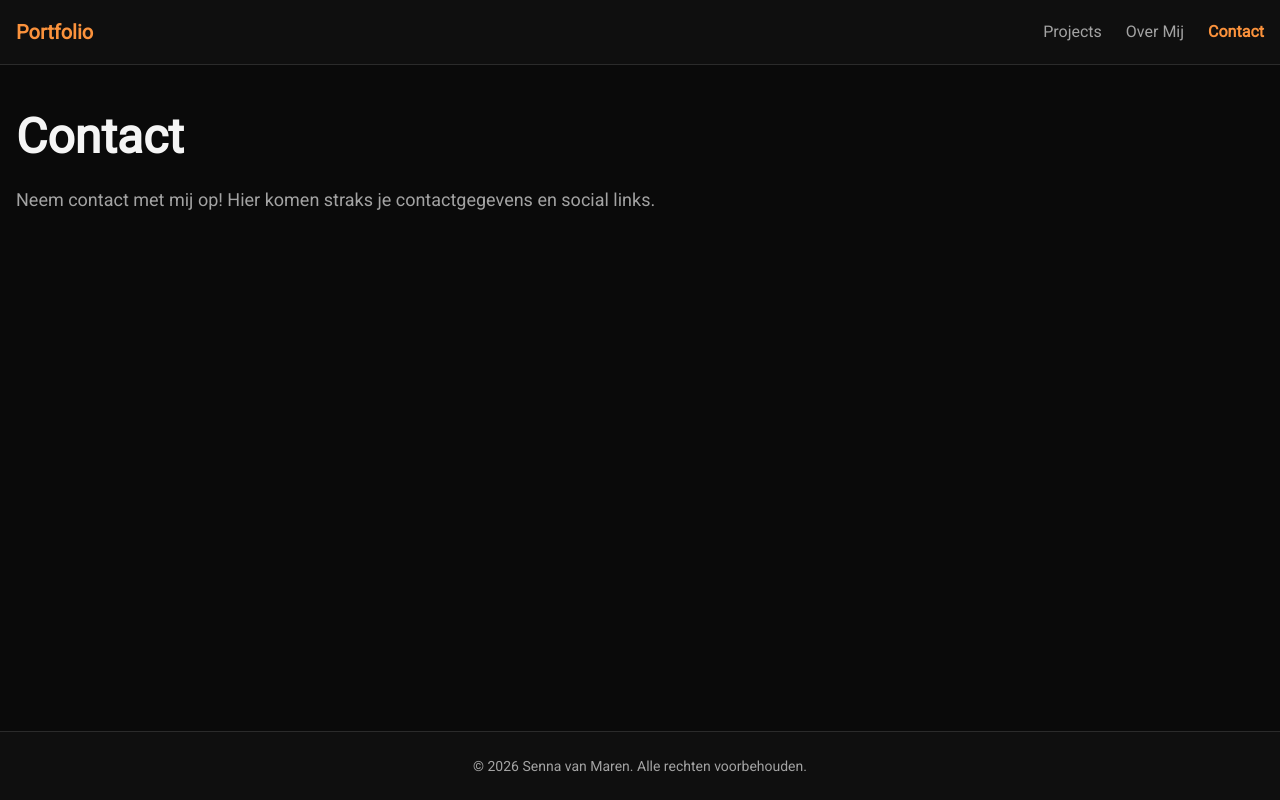
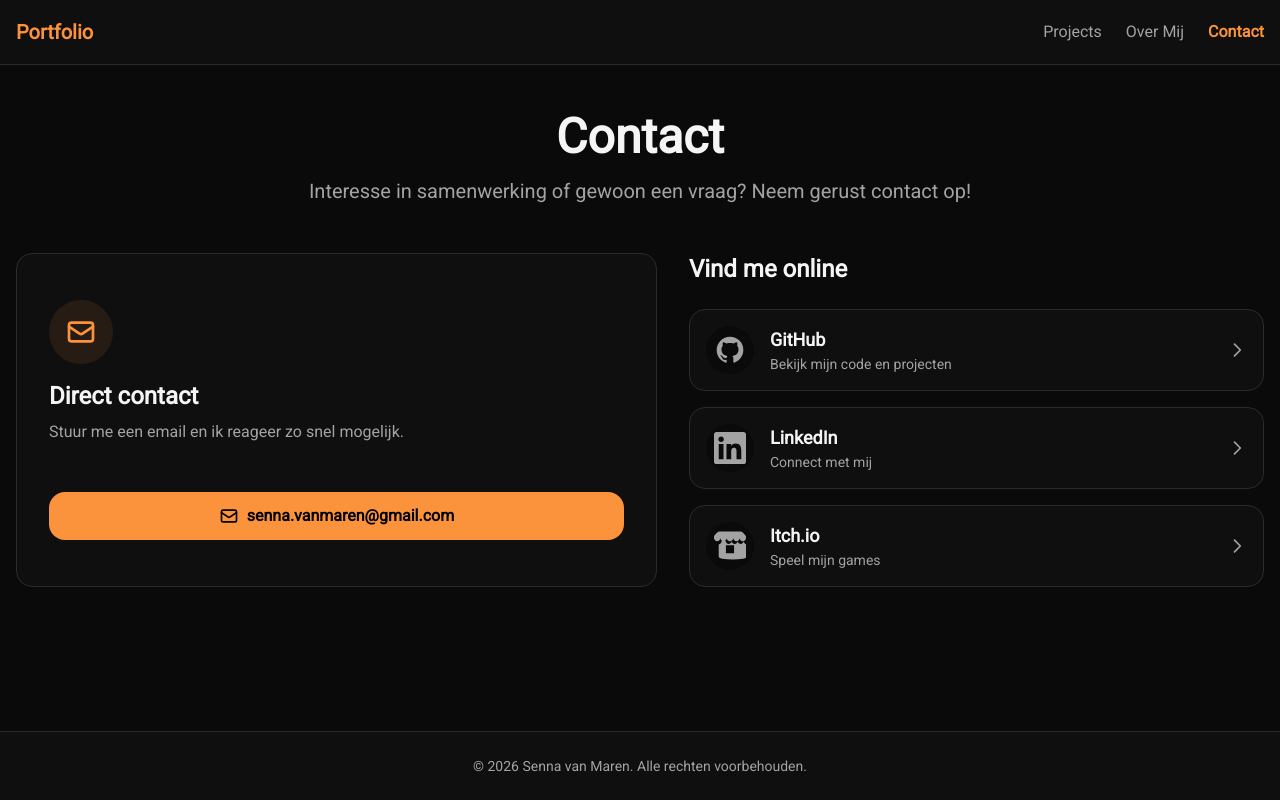
Before and after one commit to Wolvender/Portofolio-Website, a React (Vite) app: page /#/contact in a window 1280 px wide. Built offline with nearby package versions, Linux system fonts and the light colour scheme.

Commit message:
About & Contact page

```diff
--- a/src/pages/About.jsx
+++ b/src/pages/About.jsx
@@ -1,12 +1,108 @@
+import { siteConfig } from "../siteConfig";
+import { Download, Users, Tech } from "../components/Icons/icons.jsx";
+
 export default function About() {
+  // Split de about tekst in paragrafen
+  const paragraphs = siteConfig.aboutLong
+    .split("\n\n")
+    .map((p) => p.trim())
+    .filter(Boolean);
+
   return (
-    <main className="container mx-auto px-4 py-12">
-      <div className="max-w-2xl">
-        <h1 className="text-5xl font-bold text-(--text) mb-6">Over Mij</h1>
-        <p className="text-lg text-(--muted) leading-relaxed">
-          Hier komt straks info over jou: je bio, skills, ervaring en meer.
-        </p>
+    <div className="py-12 px-4">
+      <div className="text-center mb-12">
+        <h1 className="text-5xl font-bold text-(--text) mb-4">Over mij</h1>
+        <p className="text-xl text-(--muted) max-w-2xl mx-auto">{siteConfig.tagline}</p>
       </div>
-    </main>
+
+      <div className="container mx-auto max-w-5xl">
+        {/* Main Grid */}
+        <div className="flex flex-col lg:flex-row gap-12">
+          {/* Right Column - Photo & Contact Card */}
+          <div className="lg:flex-1">
+            {/* Profile Card */}
+            <div className="bg-(--surface) border border-(--bordercolor) rounded-lg p-6 h-full flex flex-col">
+              {/* Photo */}
+              <div className="relative mb-6">
+                <div className="absolute inset-0 bg-(--accent) rounded-lg blur-xl opacity-20" />
+                <img
+                  src={siteConfig.aboutImage}
+                  alt={siteConfig.name}
+                  className="relative w-full aspect-square object-cover rounded-lg border-4 border-(--accent)"
+                />
+              </div>
+
+              {/* Info */}
+              <div className="text-center mb-6 flex-grow flex flex-col justify-center">
+                <h3 className="text-2xl font-bold text-(--text) mb-1">{siteConfig.name}</h3>
+                <p className="text-(--accent) font-medium">{siteConfig.role}</p>
+              </div>
+
+              {/* CV Download */}
+              <a
+                href={siteConfig.cv}
+                target="_blank"
+                rel="noopener noreferrer"
+                className="w-full flex items-center justify-center gap-2
+                           px-4 py-3 bg-(--accent) text-(--accent-text) rounded-lg
+                           font-semibold hover:bg-(--accent-hover) transition-colors">
+                <Download className="w-5 h-5" />
+                Download CV
+              </a>
+            </div>
+          </div>
+
+          {/* Left Column - Bio & Skills */}
+          <div className="flex flex-col gap-8 lg:flex-2">
+            {/* Bio */}
+            <section className="bg-(--surface) border border-(--bordercolor) rounded-lg p-8">
+              <h2 className="text-2xl font-semibold text-(--text) mb-6">Mijn Verhaal</h2>
+              <div className="space-y-4">
+                {paragraphs.map((text, i) => (
+                  <p key={i} className="text-(--muted) leading-relaxed">
+                    {text}
+                  </p>
+                ))}
+              </div>
+            </section>
+
+            {/* Skills Grid */}
+            <div className="grid grid-cols-1 md:grid-cols-2 gap-6 flex-1">
+              {/* Soft Skills */}
+              <section className="bg-(--surface) border border-(--bordercolor) rounded-lg p-6 flex flex-col">
+                <h3 className="text-lg font-semibold text-(--text) mb-4 flex items-center gap-2">
+                  <Users className="w-5 h-5 text-(--accent)" />
+                  Soft Skills
+                </h3>
+                <ul className="space-y-2">
+                  {siteConfig.softSkills.map((skill) => (
+                    <li key={skill} className="flex items-start gap-2 text-(--muted)">
+                      <span className="text-(--accent) mt-1">•</span>
+                      <span>{skill}</span>
+                    </li>
+                  ))}
+                </ul>
+              </section>
+
+              {/* Hard Skills */}
+              <section className="bg-(--surface) border border-(--bordercolor) rounded-lg p-6 flex flex-col">
+                <h3 className="text-lg font-semibold text-(--text) mb-4 flex items-center gap-2">
+                  <Tech className="w-5 h-5 text-(--accent)" />
+                  Hard Skills
+                </h3>
+                <ul className="space-y-2">
+                  {siteConfig.hardSkills.map((skill) => (
+                    <li key={skill} className="flex items-start gap-2 text-(--muted)">
+                      <span className="text-(--accent) mt-1">•</span>
+                      <span>{skill}</span>
+                    </li>
+                  ))}
+                </ul>
+              </section>
+            </div>
+          </div>
+        </div>
+      </div>
+    </div>
   );
 }
--- a/src/pages/Contact.jsx
+++ b/src/pages/Contact.jsx
@@ -1,12 +1,90 @@
+import { siteConfig } from "../siteConfig";
+import { GitHub, LinkedIn, Itch, Envelope, ChevronRight } from "../components/Icons/icons.jsx";
+
 export default function Contact() {
+  // Social media configuratie met iconen
+  const socialLinks = [
+    { name: "GitHub", url: siteConfig.socials.github, description: "Bekijk mijn code en projecten", icon: <GitHub className="w-8 h-8" /> },
+    { name: "LinkedIn", url: siteConfig.socials.linkedin, description: "Connect met mij", icon: <LinkedIn className="w-8 h-8" /> },
+    { name: "Itch.io", url: siteConfig.socials.itch, description: "Speel mijn games", icon: <Itch className="w-8 h-8" /> },
+  ];
+
   return (
-    <main className="container mx-auto px-4 py-12">
-      <div className="max-w-2xl">
-        <h1 className="text-5xl font-bold text-(--text) mb-6">Contact</h1>
-        <p className="text-lg text-(--muted) leading-relaxed">
-          Neem contact met mij op! Hier komen straks je contactgegevens en social links.
-        </p>
+    <div className="py-12 px-4">
+      <div className="container mx-auto max-w-5xl">
+        {/* Header */}
+        <div className="text-center mb-12">
+          <h1 className="text-5xl font-bold text-(--text) mb-4">Contact</h1>
+          <p className="text-xl text-(--muted) max-w-2xl mx-auto">
+            Interesse in samenwerking of gewoon een vraag? Neem gerust contact op!
+          </p>
+        </div>
+
+        {/* Main Content */}
+        <div className="flex flex-col lg:flex-row gap-8">
+          {/* Email CTA - Left/Top */}
+          <div className="lg:flex-1 bg-(--surface) rounded-lg border border-(--bordercolor) p-8 flex flex-col justify-center">
+            <div className="mb-6">
+              <div className="w-16 h-16 mx-auto lg:mx-0 mb-4 rounded-full bg-(--accent)/10
+                              flex items-center justify-center text-(--accent)">
+                <Envelope className="w-8 h-8" />
+              </div>
+              <h2 className="text-2xl font-bold text-(--text) mb-2 text-center lg:text-left">
+                Direct contact
+              </h2>
+              <p className="text-(--muted) mb-6 text-center lg:text-left">
+                Stuur me een email en ik reageer zo snel mogelijk.
+              </p>
+            </div>
+            <a
+              href={`mailto:${siteConfig.socials.email}`}
+              className="inline-flex items-center justify-center gap-2 px-6 py-3 bg-(--accent)
+                         text-(--accent-text) rounded-lg font-semibold
+                         hover:bg-(--accent-hover) transition-colors"
+            >
+              <Envelope className="w-5 h-5" />
+              {siteConfig.socials.email}
+            </a>
+          </div>
+
+          {/* Social Links - Right/Bottom */}
+          <div className="lg:flex-1 flex flex-col gap-4">
+            <h2 className="text-2xl font-bold text-(--text) mb-2">Vind me online</h2>
+            {socialLinks.map((social) => (
+              <a
+                key={social.name}
+                href={social.url}
+                target="_blank"
+                rel="noopener noreferrer"
+                className="group p-4 bg-(--surface) rounded-lg border border-(--bordercolor)
+                           hover:border-(--accent) transition-all flex items-center gap-4"
+              >
+                {/* Icon */}
+                <div className="w-12 h-12 flex-shrink-0 rounded-full bg-(--bg)
+                                flex items-center justify-center text-(--muted)
+                                group-hover:text-(--accent) group-hover:bg-(--accent)/10
+                                transition-colors">
+                  {social.icon}
+                </div>
+
+                {/* Content */}
+                <div className="flex-1">
+                  <h3 className="text-lg font-semibold text-(--text)
+                                 group-hover:text-(--accent) transition-colors">
+                    {social.name}
+                  </h3>
+                  <p className="text-sm text-(--muted)">
+                    {social.description}
+                  </p>
+                </div>
+
+                {/* Arrow */}
+                    <ChevronRight className="w-5 h-5 text-(--muted) group-hover:text-(--accent) group-hover:translate-x-1 transition-all" />
+              </a>
+            ))}
+          </div>
+        </div>
       </div>
-    </main>
+    </div>
   );
 }
--- a/src/siteConfig.js
+++ b/src/siteConfig.js
@@ -1,29 +1,28 @@
+import { LinkedIn } from "./components/Icons/icons";
+
 export const siteConfig = {
-  name: "Jane Doe",
-  role: "XR Developer",
-  tagline: "Ik bouw interactieve XR-ervaringen die zich natuurlijk en intuïtief aanvoelen.",
-  aboutImage: "https://api.dicebear.com/7.x/notionists/png?seed=portfolio",
+  name: "Senna van Maren",
+  role: "Creative Software Developer",
+  tagline: "Ik creëer immersieve spelwerelden en interactieve simulaties met cutting-edge technologie.",
+  aboutImage: "https://api.dicebear.com/7.x/notionists/png?seed=senna",
   cv: "https://www.w3.org/WAI/ER/tests/xhtml/testfiles/resources/pdf/dummy.pdf",
 
   socials: {
-    email: "jane.doe@example.com",
-    github: "https://github.com/",
-    linkedin: "https://linkedin.com/",
-    itch: "https://itch.io/",
+    email: "senna.vanmaren@gmail.com",
+    github: "https://github.com/Wolvender",
+    linkedin: "https://www.linkedin.com/in/sennavanmaren/",
+    itch: "https://wolv3nder.itch.io",
   },
 
   aboutLong: `
-    Ik ben een XR Developer die energie krijgt van het bouwen van interactieve,
-    fysieke en intuïtieve ervaringen in VR en AR. Voor mij draait goede XR niet
-    alleen om technologie, maar vooral om hoe gebruikers een digitale wereld
-    *voelen*. Ik werk graag iteratief met prototypes: snel testen, verbeteren en
-    opnieuw testen — net zo lang tot interacties natuurlijk en prettig aanvoelen.
+    Ik ben een Creative Software Developer gespecialiseerd in de ontwikkeling van games en interactieve simulaties. Met diepgaande ervaring in Unreal Engine en Unity, bouw ik complexe digitale werelden die gebruikers volledig inmers en.
 
-    Ik ga deze tekst aanpassen en een stuk persoonlijker maken door ook iets leuks
-    over mijzelf te vertellen!
+    Mijn technische expertise omvat meerdere programmeertalen en game development frameworks. Ik ben gelijk comfortabel met C# en Python voor backend logic als met JavaScript voor webgebaseerde projecten. Wat mij onderscheidt is mijn vermogen om technische complexiteit om te zetten in naadloze, intuïtieve gebruikerservaringen.
+
+    Ik geloof dat de beste games en simulaties ontstaan wanneer creatieve visie samenkomt met solide technische implementatie. Ik werk graag samen met teams om van concept tot volledig product te gaan, altijd met aandacht voor performantie, gebruikservaring en visuele kwaliteit.
   `,
 
-  softSkills: ["Samenwerken met artists", "Feedback geven & ontvangen", "Probleemoplossend denken"],
+  softSkills: ["Creatief probleemoplossen", "Teamwerk & Samenwerking", "Iteratief design", "Communicatie", "Project management"],
 
-  hardSkills: ["Unity & XR Interaction Toolkit", "C# Scripting", "Git & Version Control"],
+  hardSkills: ["Unreal Engine", "Unity", "C#", "Python", "JavaScript", "Game Development"],
 };
```
